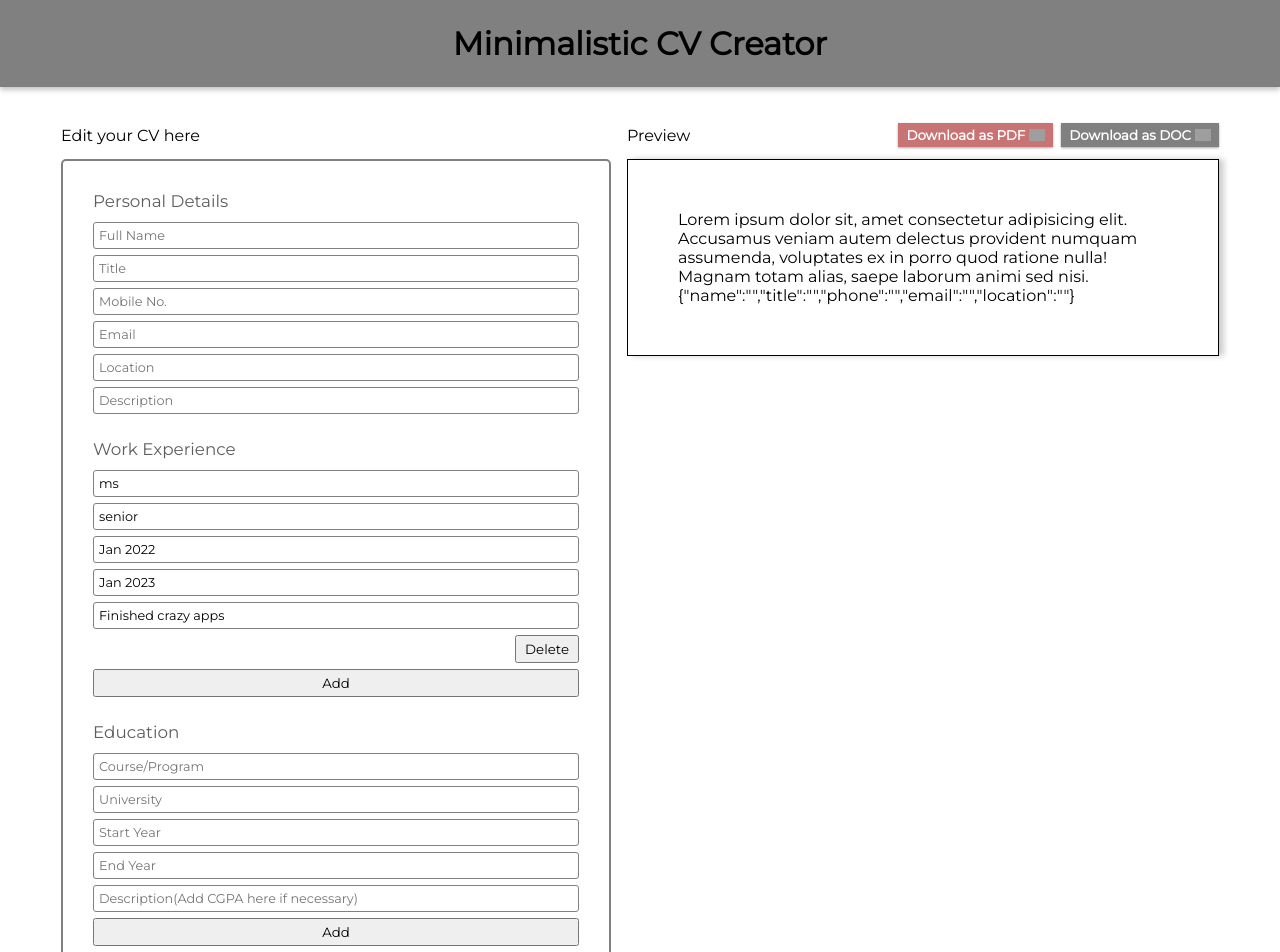
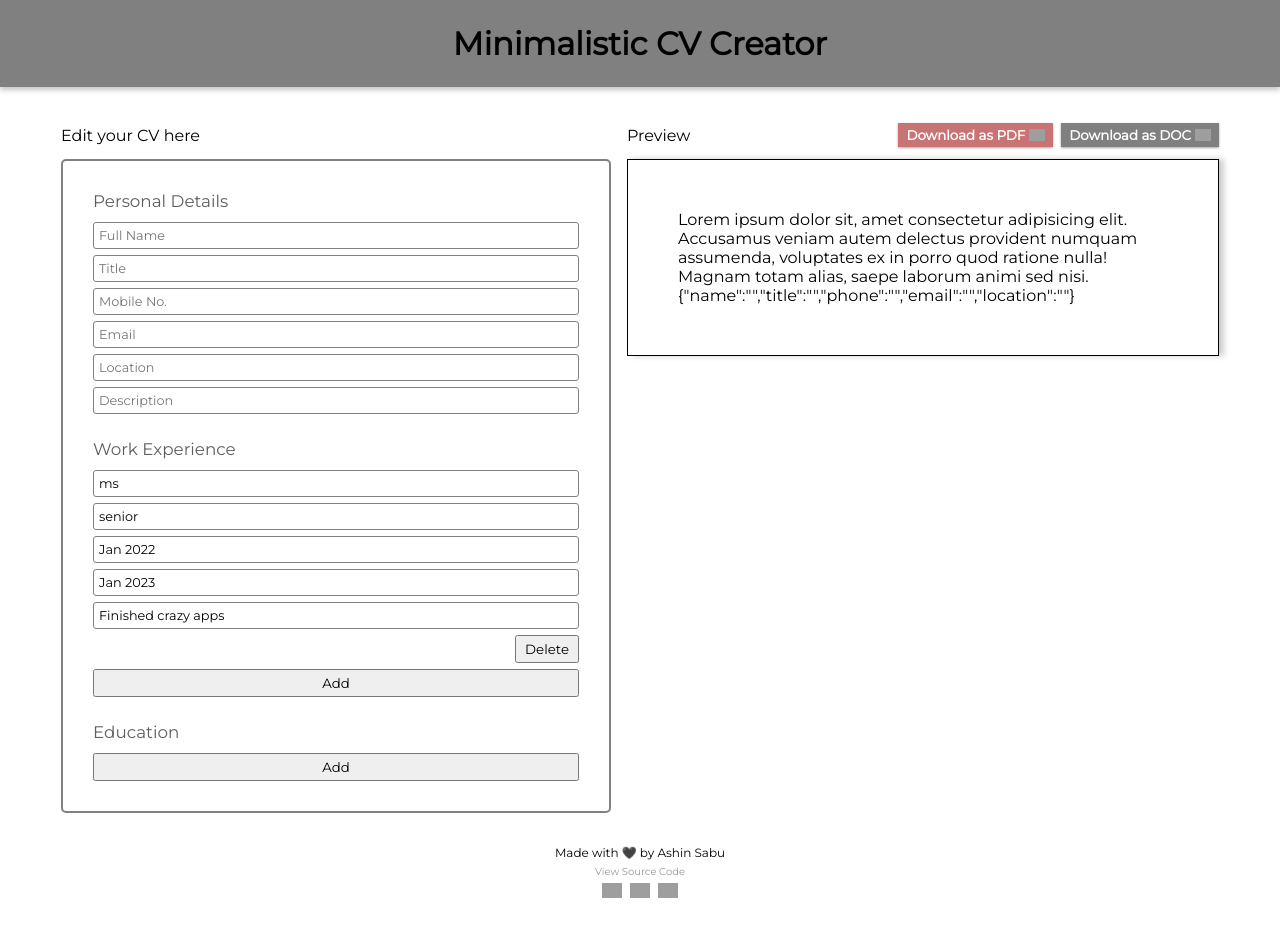
Before and after one commit to ashinsabu/cv-creator, a React (Create React App) app: page / in a window 1280 px wide. Shown: the top 952 px of the page. After the commit the page ends 906 px from the top, so only its background shows below. Built offline with nearby package versions, Linux system fonts and the light colour scheme; grey boxes are pictures that could not be loaded.

Commit message:
Education section functionality and gitignore modified to exclude build folder

```diff
--- a/src/components/CvCreator.jsx
+++ b/src/components/CvCreator.jsx
@@ -31,9 +31,11 @@ class CvCreator extends Component {
           this.handlePersonalDetailChange = this.handlePersonalDetailChange.bind(this);
           this.handleDescriptionChange = this.handleDescriptionChange.bind(this);
           this.handleArrayChange = this.handleArrayChange.bind(this);
+
           this.handleExperienceItemAdd = this.handleExperienceItemAdd.bind(this);
+          this.handleEducationItemAdd = this.handleEducationItemAdd.bind(this);
+
           this.handleDeleteArrayItem = this.handleDeleteArrayItem.bind(this);
-        //   this.handleEducationItemAdd = this.handleEducationItemAdd.bind(this);
     }
     handlePersonalDetailChange(e){
         let {name, value} = e.target;
@@ -72,12 +74,21 @@ class CvCreator extends Component {
         }));
     }
 
-    // handleEducationItemAdd(obj){
-    //     this.setState((prevState) => ({
-    //         ...prevState,
-    //         education: [...prevState.education,obj]
-    //     }))
-    // }
+    handleEducationItemAdd(e){
+        e.preventDefault();
+        let newEduItem = {
+            id: uniqid(),
+            course: '',
+            university: '',
+            startYear: '',
+            endYear: '',
+            description: ''
+        }
+        this.setState((prevState) => ({
+            ...prevState,
+            education: [...prevState.education,newEduItem]
+        }))
+    }
 
     handleArrayChange(property,id,field,value){
         let toBeChanged = this.state[property];
@@ -107,11 +118,15 @@ class CvCreator extends Component {
                 <CvEdit
                 handlePersonalDetailChange = {this.handlePersonalDetailChange}
                 handleDescriptionChange = {this.handleDescriptionChange}
+                handleArrayChange ={this.handleArrayChange}
+
                 handleExperienceItemAdd = {this.handleExperienceItemAdd}
-                handleArrayChange ={this.handleArrayChange}
+                handleEducationItemAdd = {this.handleEducationItemAdd}
+
                 handleDeleteArrayItem = {this.handleDeleteArrayItem}
+
                 expItems = {this.state.experience}
-                eduItems = {this.state.eduItems}
+                eduItems = {this.state.education}
                 />
             </div>
 
--- a/src/components/Edit/CvEdit.css
+++ b/src/components/Edit/CvEdit.css
@@ -41,6 +41,23 @@ section{
 .add-work-exp-item{
     cursor: pointer;
 }
+.delete-edu-item{
+    align-self: flex-end;
+    /* background-color: rgb(233, 94, 94); */
+    /* color: white; */
+    /* border: none; */
+    cursor: pointer;
+    padding: 4px 8px;
+}
+.delete-edu-item:hover{
+    transform: scale(0.95);
+}
+.delete-edu-item:active{
+    transform: scale(0.90);
+}
+.add-edu-item{
+    cursor: pointer;
+}
 .work-exp-item{
     display: flex;
     flex-direction: column;
--- a/src/components/Edit/CvEdit.jsx
+++ b/src/components/Edit/CvEdit.jsx
@@ -14,6 +14,7 @@ class CvEdit extends Component {
         return (
             <div className='CvEdit'>
                 <form>
+
                     <section>
                         <h4 className='section-title'>Personal Details</h4>
                         <InputField placeholder = "Full Name" name="name" onChange ={this.props.handlePersonalDetailChange}/>
@@ -23,6 +24,7 @@ class CvEdit extends Component {
                         <InputField placeholder = "Location" name="location" onChange ={this.props.handlePersonalDetailChange}/>
                         <InputField placeholder = "Description" name="description" onChange ={this.props.handleDescriptionChange}/>
                     </section>
+
                     <section>
                         <h4 className='section-title'>Work Experience</h4>
                         {this.props.expItems.map((expItem)=>{
@@ -64,14 +66,46 @@ class CvEdit extends Component {
 
                         <button className='add-work-exp-item' onClick = {this.props.handleExperienceItemAdd}>Add</button>
                     </section>
+
                     <section>
                         <h4 className='section-title'>Education</h4>
-                        <InputField placeholder = "Course/Program"/>
-                        <InputField placeholder = "University"/>
-                        <InputField placeholder = "Start Year"/>
-                        <InputField placeholder = "End Year"/>
-                        <InputField placeholder = "Description(Add CGPA here if necessary)"/>
-                        <button className='add-edu-item'>Add</button>
+                        {this.props.eduItems.map((eduItem)=>{
+                            return (
+                                <div className="edu-item" key={eduItem.id}>
+                                    <InputField placeholder = "Course/Program" value={eduItem.course}
+                                        onChange = {(e)=>{
+                                            this.props.handleArrayChange('education',eduItem.id,'course',e.target.value)
+                                        }}
+                                    />
+                                    <InputField placeholder = "University" value={eduItem.university}
+                                        onChange = {(e)=>{
+                                            this.props.handleArrayChange('education',eduItem.id,'university',e.target.value)
+                                        }}
+                                    />
+                                    <InputField placeholder = "Start Year" value={eduItem.startDate}
+                                        onChange = {(e)=>{
+                                            this.props.handleArrayChange('education',eduItem.id,'startYear',e.target.value)
+                                        }}
+                                    />
+                                    <InputField placeholder = "End Year" value={eduItem.endDate}
+                                        onChange = {(e)=>{
+                                            this.props.handleArrayChange('education',eduItem.id,'endYear',e.target.value)
+                                        }}
+                                    />
+                                    <InputField placeholder = "Description" value={eduItem.description}
+                                        onChange = {(e)=>{
+                                            this.props.handleArrayChange('education',eduItem.id,'description',e.target.value)
+                                        }}
+                                    />
+
+                                    <button className='delete-edu-item' onClick={(e) => {
+                                        e.preventDefault();
+                                        this.props.handleDeleteArrayItem('education',eduItem.id);
+                                    }}>Delete</button>
+                                </div>
+                            );
+                        })}
+                        <button className='add-edu-item' onClick={this.props.handleEducationItemAdd}>Add</button>
                     </section>
                 </form>
             </div>
```
Also changed, not shown: 20 other files (tests, documents, lock files or other folders).
